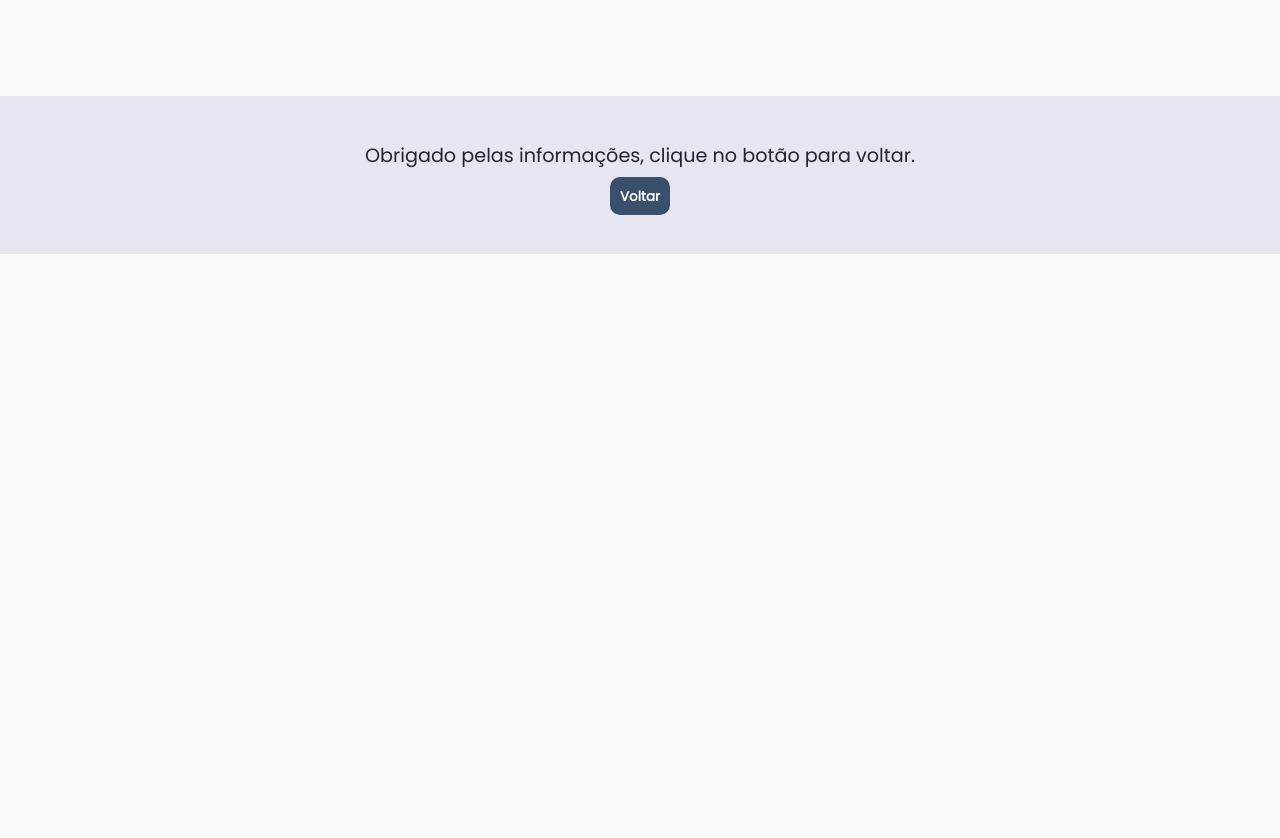
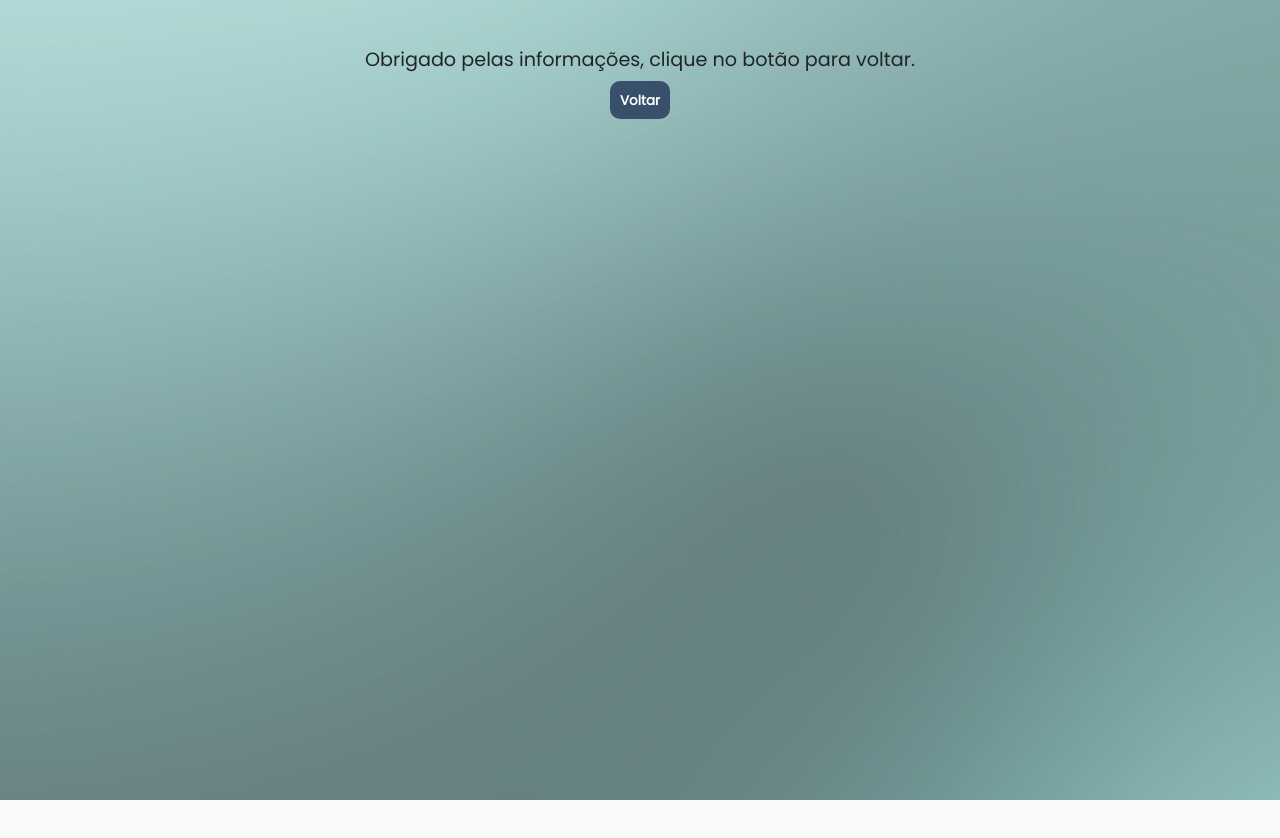
Before and after one commit to Freirelf/CentroClinicaOP, a React (Create React App) app: page /success in a window 1280 px wide. Shown: the top 838 px of the page. After the commit the page ends 800 px from the top, so only its background shows below. Built offline with nearby package versions, Linux system fonts and the light colour scheme.

Commit message:
last commit

```diff
--- a/src/Pages/FormSuccess/styles.css
+++ b/src/Pages/FormSuccess/styles.css
@@ -1,11 +1,12 @@
 
 
 .formSuccess {
+  width: 100vw;
+  height: 100vh;
   text-align: center;
-  margin-top: 10rem;
   background-color: var( --color-line-in-white);
   padding: 5rem;
-  background-image: url('');
+  background-image: url('../../assets/images/backgroundGradient.png');
   background-repeat: no-repeat;
   background-size: cover;
 
--- a/src/components/Card/styles.css
+++ b/src/components/Card/styles.css
@@ -81,7 +81,6 @@
 }
 
 .Card .buttonOpenCard:hover {
-  transition: 0.1s ease-in;
   background-color: #71a09f;
 }
 
```
